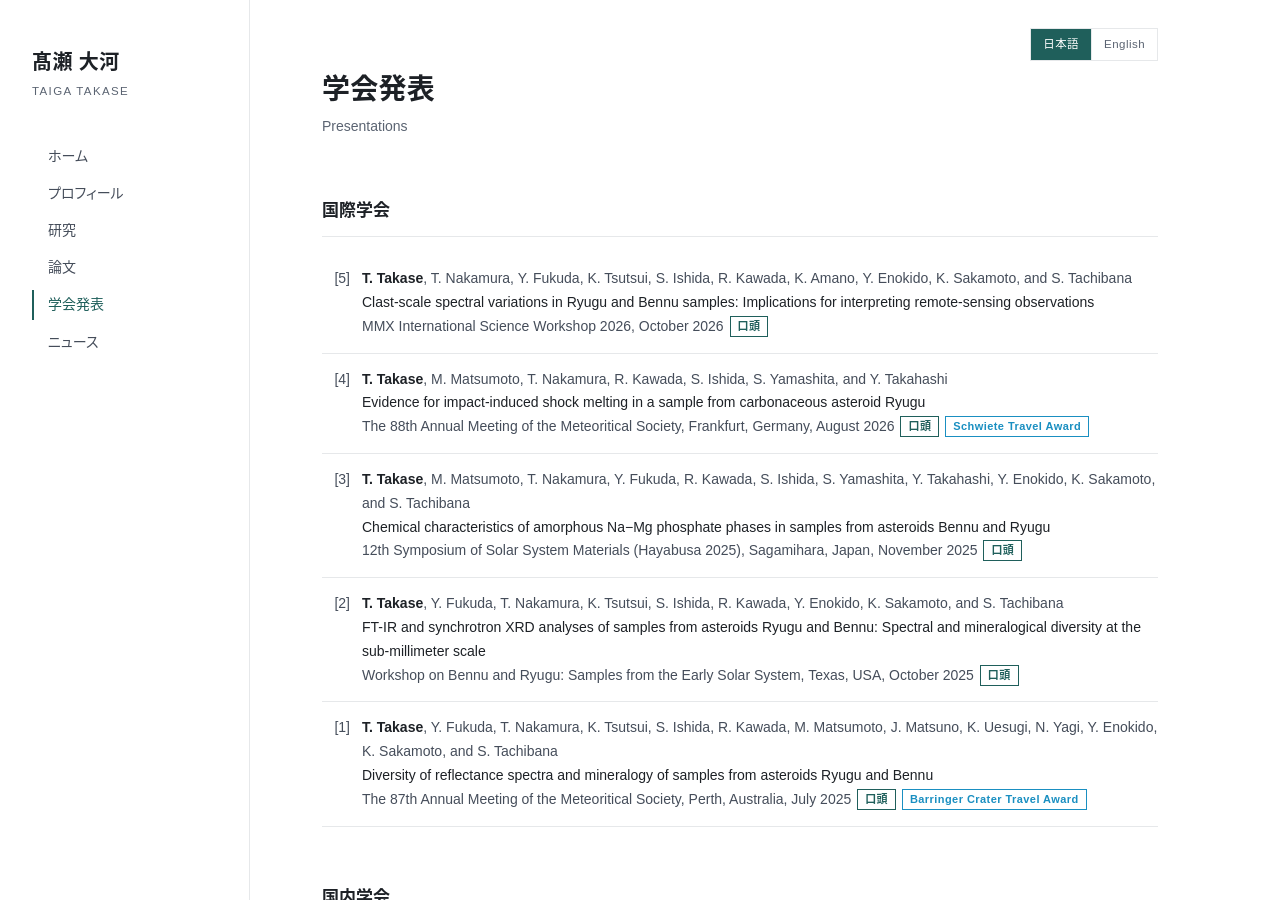
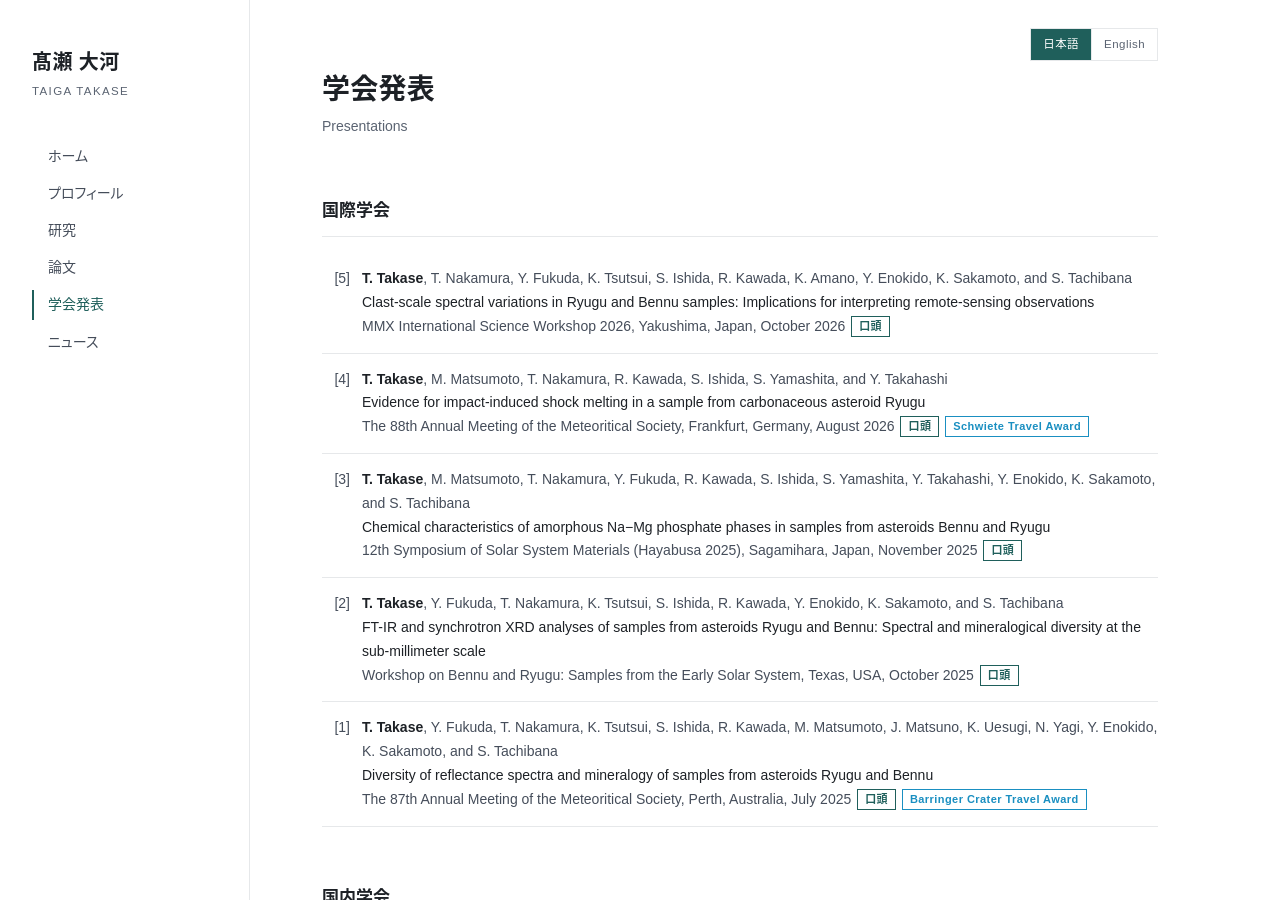
Before and after one commit to takasetaigat1/takasetaigat1.github.io, a Jekyll site: the page built from presentations.html, in a window 1280 px wide and 900 px high. Built offline with Jekyll 4.4.1, drawn with Linux system fonts in a browser that asks for light colours; some web fonts are replaced.

Commit message:
MMX workshop: Yakushima, Japan
Co-Authored-By: Claude Fable 5.1 <noreply@anthropic.com>
Claude-Session: https://claude.ai/code/session_01WJ69PvNMxXwpNZfvYmXkxj

```diff
--- a/_data/presentations.yml
+++ b/_data/presentations.yml
@@ -16,6 +16,7 @@
   authors: "<me>T. Takase</me>, T. Nakamura, Y. Fukuda, K. Tsutsui, S. Ishida, R. Kawada, K. Amano, Y. Enokido, K. Sakamoto, and S. Tachibana"
   title: "Clast-scale spectral variations in Ryugu and Bennu samples: Implications for interpreting remote-sensing observations"
   meeting: "MMX International Science Workshop 2026"
+  place: "Yakushima, Japan"
   type: 口頭
 
 - date: 2026-08
```
